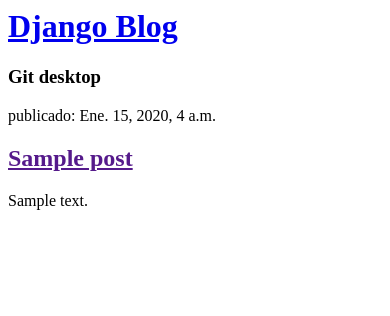
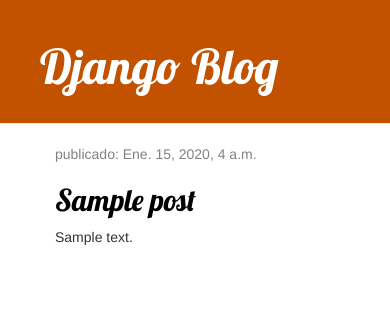
Before and after one commit to ermac2020/Djangoblog, a Django app: page / in a window 390 px wide. Shown: the top 316 px of the page. Run offline with Django 3.2, Linux system fonts and the light colour scheme; tables that the repository leaves empty hold one stand-in row (values such as "Sample post"); some libraries are stand-ins or nearby versions.

Commit message:
Tarea 2 completa

```diff
--- /dev/null
+++ b/blog/static/css/blog.css
@@ -0,0 +1,46 @@
+.page-header {
+    background-color: #C25100;
+    margin-top: 0;
+    padding: 20px 20px 20px 40px;
+}
+
+.page-header h1, .page-header h1 a, .page-header h1 a:visited, .page-header h1 a:active {
+    color: #ffffff;
+    font-size: 36pt;
+    text-decoration: none;
+}
+
+.content {
+    margin-left: 40px;
+}
+
+h1, h2, h3, h4 {
+    font-family: 'Lobster', cursive;
+}
+
+.date {
+    color: #828282;
+}
+
+.save {
+    float: right;
+}
+
+.post-form textarea, .post-form input {
+    width: 100%;
+}
+
+.top-menu, .top-menu:hover, .top-menu:visited {
+    color: #ffffff;
+    float: right;
+    font-size: 26pt;
+    margin-right: 20px;
+}
+
+.post {
+    margin-bottom: 70px;
+}
+
+.post h2 a, .post h2 a:visited {
+    color: #000000;
+}
--- /dev/null
+++ b/blog/templates/blog/base.html
@@ -0,0 +1,23 @@
+{% load static %}
+<html>
+    <head>
+        <title>Django blog</title>
+        <link rel="stylesheet" href="//maxcdn.bootstrapcdn.com/bootstrap/3.2.0/css/bootstrap.min.css">
+        <link rel="stylesheet" href="//maxcdn.bootstrapcdn.com/bootstrap/3.2.0/css/bootstrap-theme.min.css">
+        <link rel="stylesheet" href="{% static 'css/blog.css' %}">
+        <link href="//fonts.googleapis.com/css?family=Lobster&subset=latin,latin-ext" rel="stylesheet" type="text/css">
+    </head>
+    <body>
+      <div class="page-header">
+            <h1><a href="/">Django Blog</a></h1>
+        </div>
+        <div class="content container">
+            <div class="row">
+                <div class="col-md-8">
+                  {% block content %}
+                      {% endblock %}
+      </div>
+</div>
+</div>
+    </body>
+</html>
--- a/blog/templates/blog/post_lista.html
+++ b/blog/templates/blog/post_lista.html
@@ -1,19 +1,12 @@
-<html>
-    <head>
-        <title>Django blog</title>
-    </head>
-    <body>
-        <div>
-            <h1><a href="/">Django Blog</a></h1>
-            <h3>Git desktop</h3>
-        </div>
-
+{% extends 'blog/base.html' %}
+{% block content %}
         {% for publicacion in publicaciones %}
-            <div>
+          <div class="post">
+            <div class="date">
                 <p> publicado: {{ publicacion.published_date }}</p>
-                <h2><a href="">{{ publicacion.titulo }}</a></h2>
+              </div>
+                <h2><a href="{% url 'post_detalle' pk=publicacion.pk %}">{{ publicacion.titulo }}</a></h2>
                 <p>{{ publicacion.texto|linebreaksbr }}</p>
             </div>
         {% endfor %}
-    </body>
-</html>
+{% endblock %}
--- a/blog/urls.py
+++ b/blog/urls.py
@@ -3,4 +3,5 @@ from . import views
 
 urlpatterns = [
     path('', views.post_lista, name='post_lista'),
+    path('publicacion/<int:pk>/', views.post_detalle, name='post_detalle'),
 ]
--- a/blog/views.py
+++ b/blog/views.py
@@ -1,7 +1,11 @@
-from django.shortcuts import render
+from django.shortcuts import render, get_object_or_404
 from django.utils import timezone
 from .models import Post
 
 def post_lista(request):
     publicaciones = Post.objects.filter(published_date__lte=timezone.now()).order_by('published_date')
     return render(request, 'blog/post_lista.html', {'publicaciones': publicaciones})
+
+def post_detalle(request, pk):
+    publicaciones = get_object_or_404(Post, pk=pk)
+    return render(request, 'blog/post_detalle.html', {'publicaciones': publicaciones})
```
Also changed, not shown: blog/templates/blog/post_detalle.html (added, +13 -0 lines).
